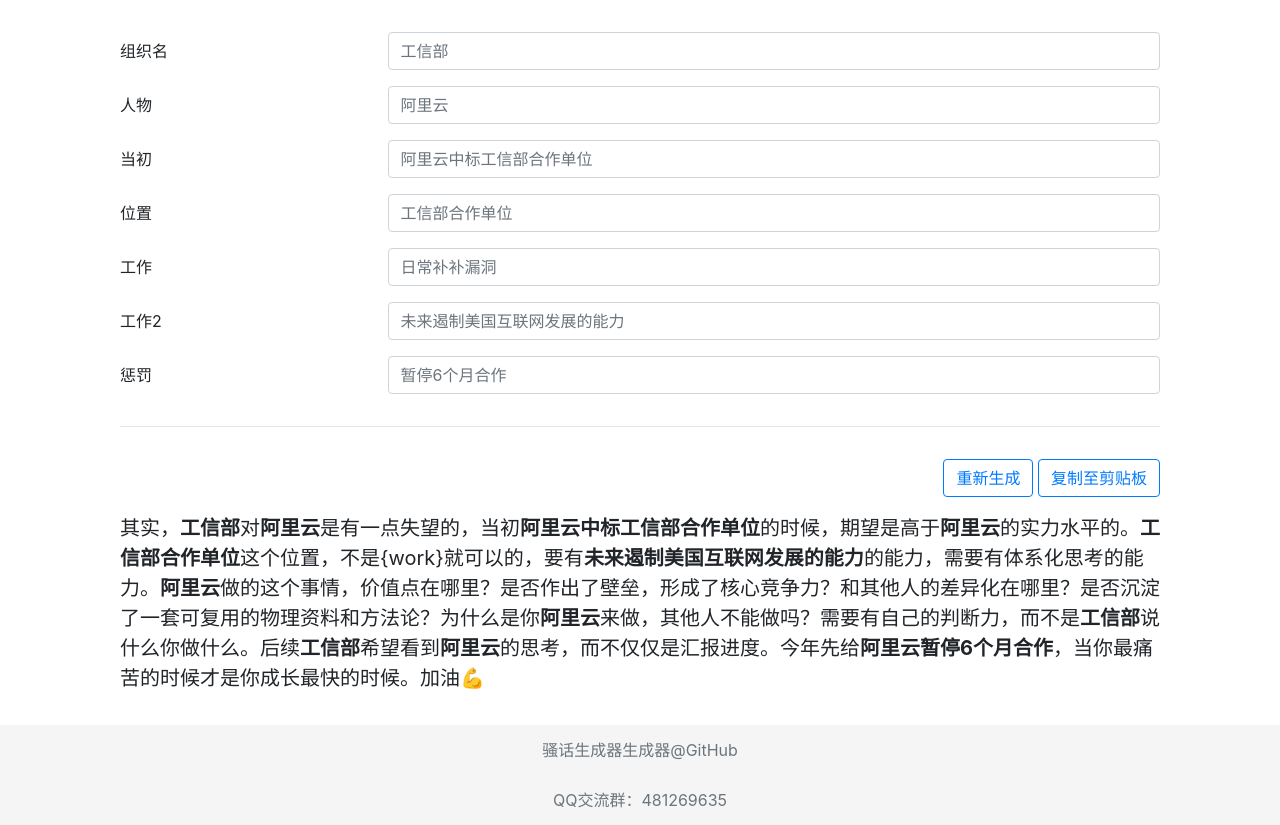
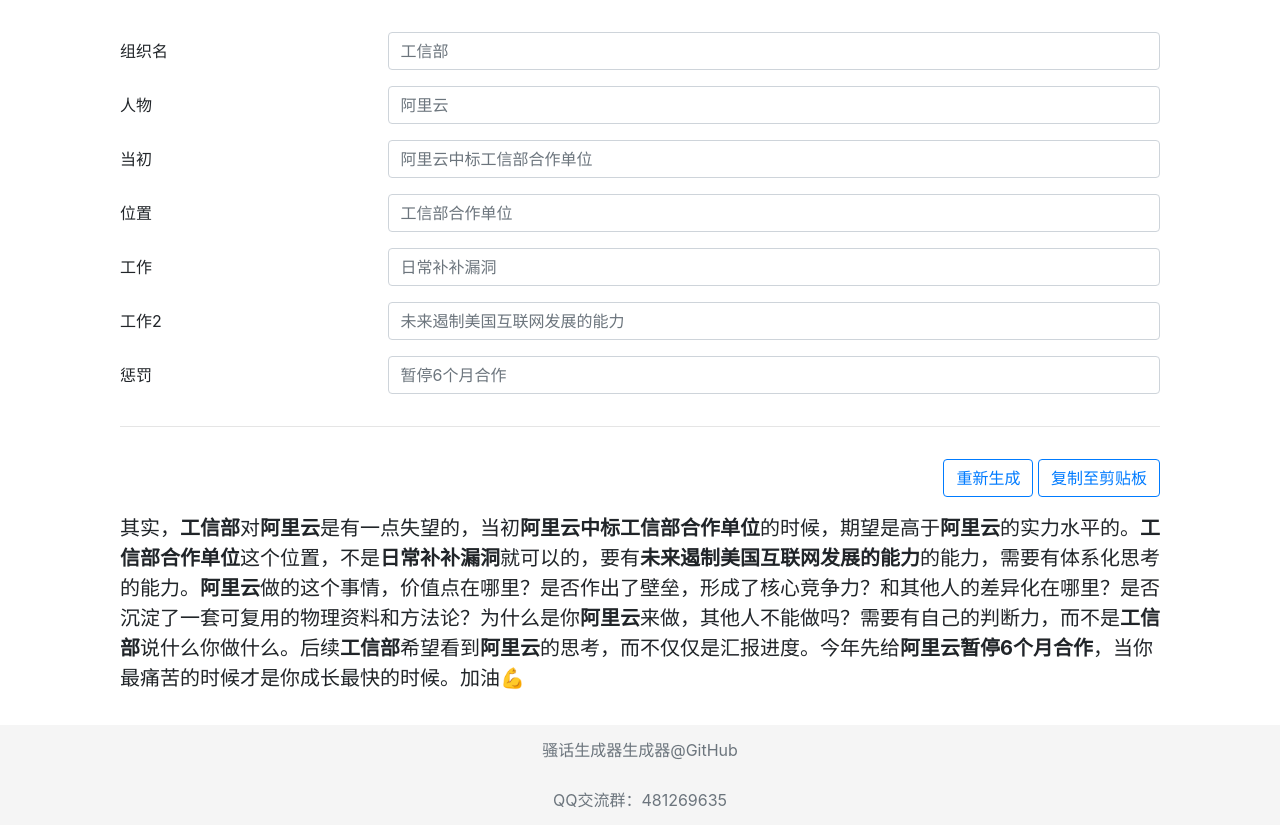
Before and after one commit to disksing/sao-gen-gen, a plain HTML site: page docs/24.html in a window 1280 px wide. Shown: the part 60-885 px from the top of the page. Drawn offline with nearby package versions, Linux system fonts and the light colour scheme.

Commit message:
Automatically updated using GitHub Actions

```diff
--- a/docs/24.html
+++ b/docs/24.html
@@ -57,7 +57,7 @@
     <script src="https://cdn.bootcdn.net/ajax/libs/twitter-bootstrap/4.5.3/js/bootstrap.min.js"></script>
 
     <script>
-      var config = {"variables":[{"id":"org","description":"组织名","default":"工信部"},{"id":"person","description":"人物","default":"阿里云"},{"id":"time","description":"当初","default":"阿里云中标工信部合作单位"},{"id":"position","description":"位置","default":"工信部合作单位"},{"id":"work1","description":"工作","default":"日常补补漏洞"},{"id":"work2","description":"工作2","default":"未来遏制美国互联网发展的能力"},{"id":"punishment","description":"惩罚","default":"暂停6个月合作"}],"templates":{"main":["其实，{org}对{person}是有一点失望的，当初{time}的时候，期望是高于{person}的实力水平的。{position}这个位置，不是{work}就可以的，要有{work2}的能力，需要有体系化思考的能力。{person}做的这个事情，价值点在哪里？是否作出了壁垒，形成了核心竞争力？和其他人的差异化在哪里？是否沉淀了一套可复用的物理资料和方法论？为什么是你{person}来做，其他人不能做吗？需要有自己的判断力，而不是{org}说什么你做什么。后续{org}希望看到{person}的思考，而不仅仅是汇报进度。今年先给{person}{punishment}，当你最痛苦的时候才是你成长最快的时候。加油💪"]}};
+      var config = {"variables":[{"id":"org","description":"组织名","default":"工信部"},{"id":"person","description":"人物","default":"阿里云"},{"id":"time","description":"当初","default":"阿里云中标工信部合作单位"},{"id":"position","description":"位置","default":"工信部合作单位"},{"id":"work1","description":"工作","default":"日常补补漏洞"},{"id":"work2","description":"工作2","default":"未来遏制美国互联网发展的能力"},{"id":"punishment","description":"惩罚","default":"暂停6个月合作"}],"templates":{"main":["其实，{org}对{person}是有一点失望的，当初{time}的时候，期望是高于{person}的实力水平的。{position}这个位置，不是{work1}就可以的，要有{work2}的能力，需要有体系化思考的能力。{person}做的这个事情，价值点在哪里？是否作出了壁垒，形成了核心竞争力？和其他人的差异化在哪里？是否沉淀了一套可复用的物理资料和方法论？为什么是你{person}来做，其他人不能做吗？需要有自己的判断力，而不是{org}说什么你做什么。后续{org}希望看到{person}的思考，而不仅仅是汇报进度。今年先给{person}{punishment}，当你最痛苦的时候才是你成长最快的时候。加油💪"]}};
 
       var app = new Vue({
         el: "#app",
```
